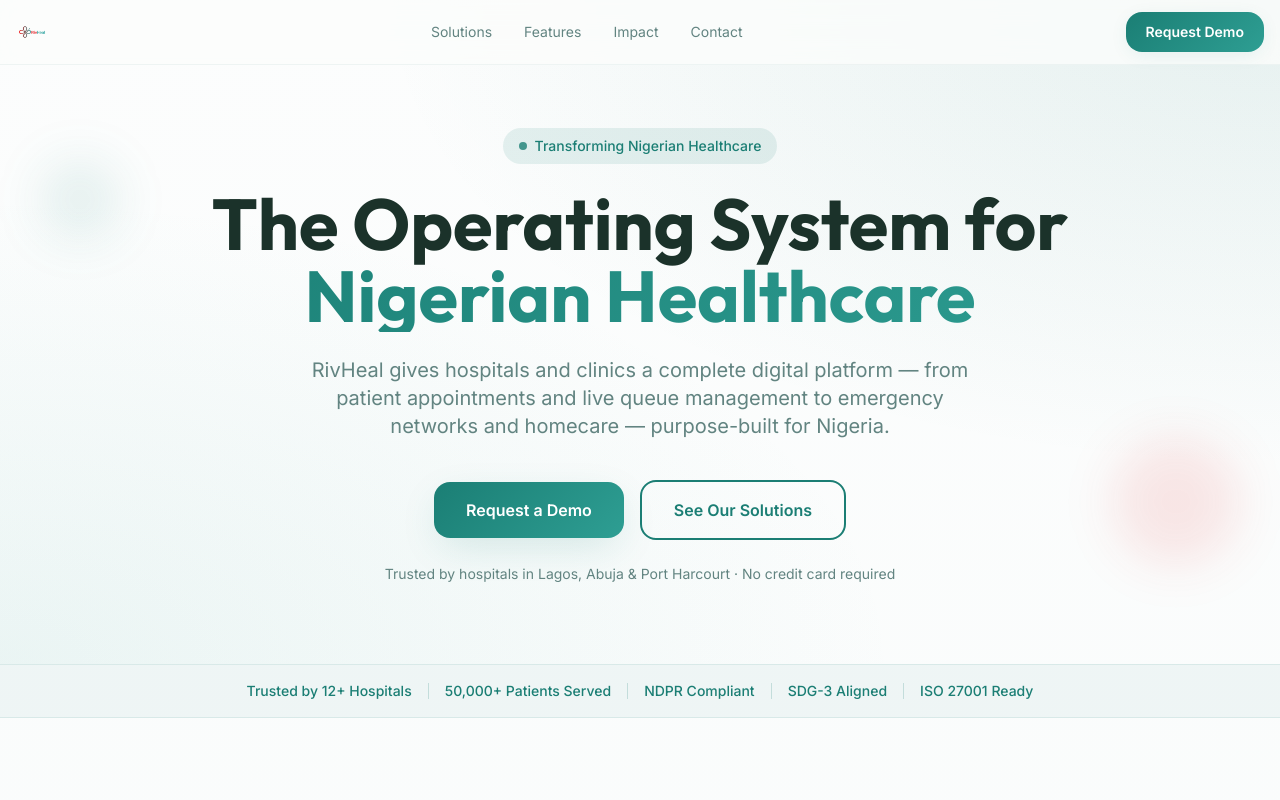
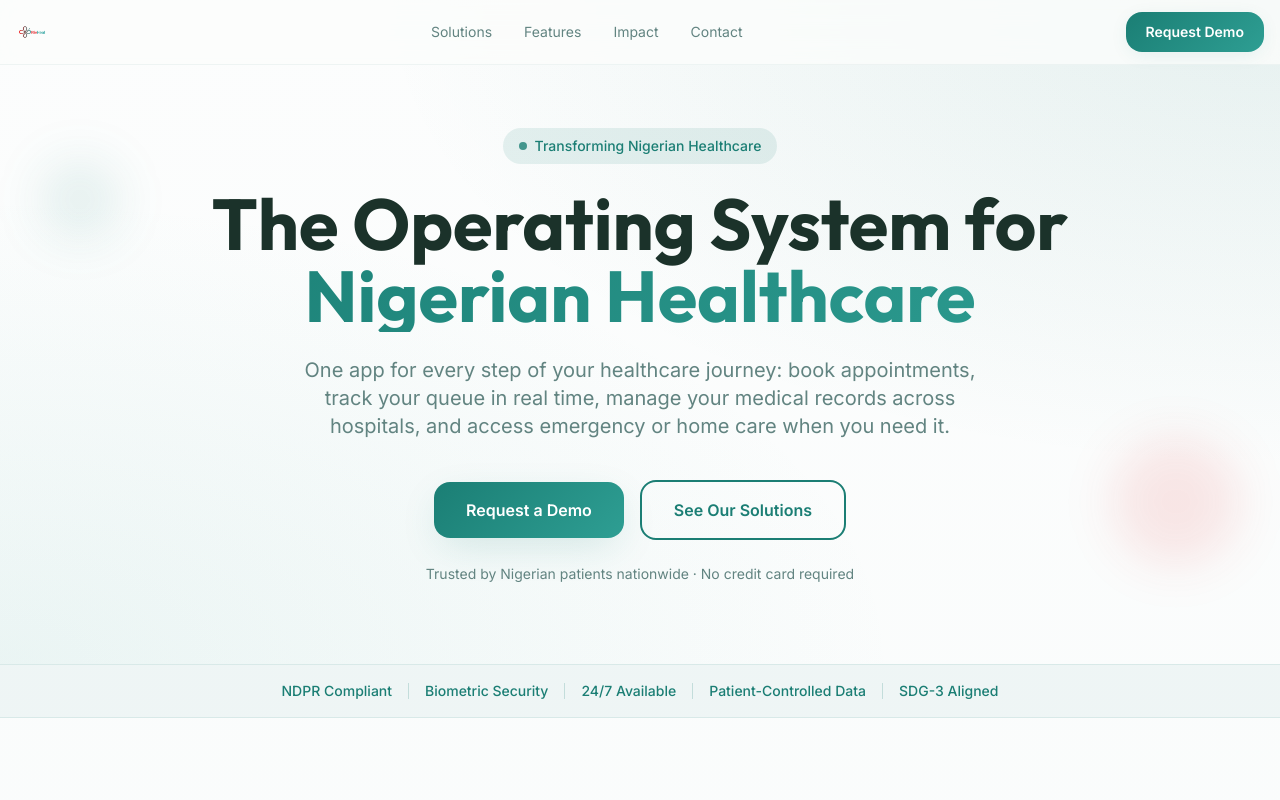
Before and after one commit to Iterative-Lead-Systems/rivheal-website-next, a Next.js app: page / in a window 1280 px wide. Shown: the top 800 px of the page. Built offline with nearby package versions, Linux system fonts and the light colour scheme.

Commit message:
chore: reposition

```diff
--- a/components/Hero.tsx
+++ b/components/Hero.tsx
@@ -24,7 +24,7 @@
 
         {/* Subtitle */}
         <p className="text-lg md:text-xl text-muted-foreground max-w-2xl mx-auto mb-10 animate-fade-in-up">
-          RivHeal gives hospitals and clinics a complete digital platform — from patient appointments and live queue management to emergency networks and homecare — purpose-built for Nigeria.
+          One app for every step of your healthcare journey: book appointments, track your queue in real time, manage your medical records across hospitals, and access emergency or home care when you need it.
         </p>
 
         {/* CTA Buttons */}
@@ -45,7 +45,7 @@
 
         {/* Social proof micro-copy */}
         <p className="mt-6 text-sm text-muted-foreground animate-fade-in">
-          Trusted by hospitals in Lagos, Abuja &amp; Port Harcourt · No credit card required
+          Trusted by Nigerian patients nationwide · No credit card required
         </p>
       </div>
 
--- a/components/TrustBar.tsx
+++ b/components/TrustBar.tsx
@@ -1,9 +1,9 @@
 const trustItems = [
-  "Trusted by 12+ Hospitals",
-  "50,000+ Patients Served",
   "NDPR Compliant",
+  "Biometric Security",
+  "24/7 Available",
+  "Patient-Controlled Data",
   "SDG-3 Aligned",
-  "ISO 27001 Ready",
 ];
 
 export default function TrustBar() {
```
